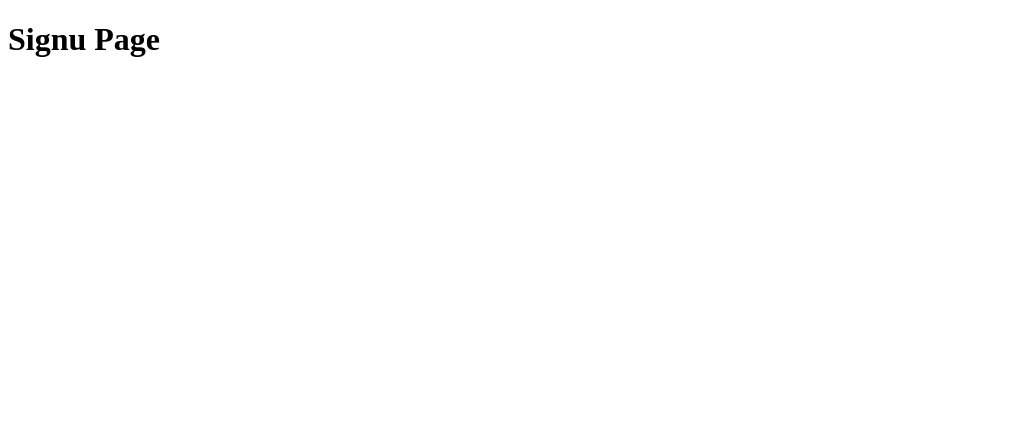
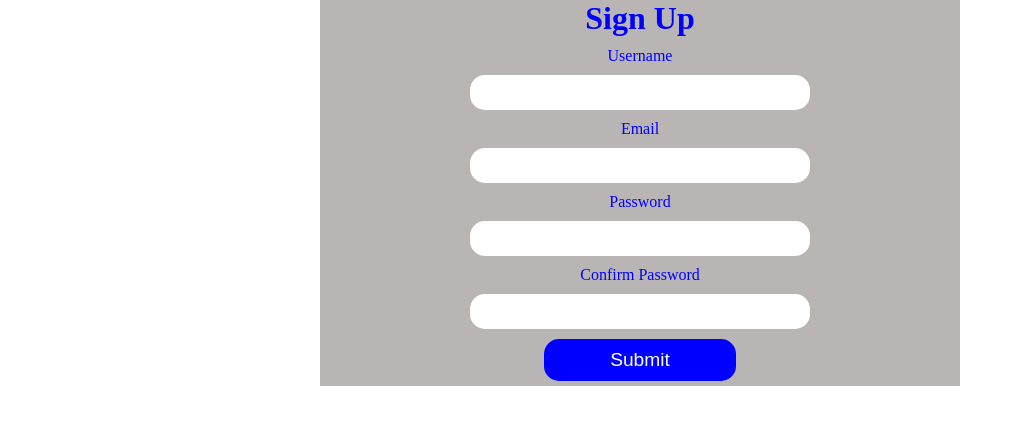
Before and after one commit to munga12/Kizito-school, a Django app: page /signup/ in a window 1280 px wide. Before the commit the part shown is almost empty. Shown: the top 425 px of the page, without its empty margins (0-1014 px from the left). Run offline with Django 4.2, Linux system fonts and the light colour scheme.

Commit message:
chore:c complete the signup page

```diff
--- a/kizitoStudents/templates/auth/signup.html
+++ b/kizitoStudents/templates/auth/signup.html
@@ -5,8 +5,66 @@
     <meta http-equiv="X-UA-Compatible" content="IE=edge">
     <meta name="viewport" content="width=device-width, initial-scale=1.0">
     <title>Sign up</title>
+    <style>
+        *{
+            margin: 0;
+            padding: 0;
+        }
+        .signup{
+            width: 50%;
+            margin: 0 auto;
+            display: flex;
+            flex-direction: column;
+            align-items: center;
+            justify-content: center;
+            background-color: rgb(185, 181, 181);
+        }
+        #form-control{
+            width: 50%;
+            display: flex;
+            flex-direction: column;
+            align-items: center;
+            row-gap: 10px;
+            padding: 10px;
+            /* background-color: rgb(185, 181, 181); */
+        }
+        .input{
+            width: 100%;
+            padding: 10px;
+            border: none;
+            outline: none;
+            border-radius:15px ;
+        }
+        .signup > h1, label{
+            color: blue;
+        }
+        .btn{
+            width: 30%;
+            background-color: blue;
+            text-align: center;
+            padding: 10px;
+            border-radius: 15px;
+            border: none;
+            font-size: larger;
+            margin-bottom: 5px;
+            color: white;
+        }
+    </style>
 </head>
 <body>
-    <h1>Signu Page</h1>
+    <div class="signup">
+        <h1>Sign Up</h1>
+        <form id="form-control">
+            <label for="username">Username</label>
+            <input type="text" class="input" name="username" />
+            <label for="email">Email</label>
+            <input type="email" class="input" name="email" />
+            <label for="password">Password</label>
+            <input type="password" class="input" name="password" />
+            <label for="confirmPassword">Confirm Password</label>
+            <input type="password" class="input" name="password" />
+        </form>
+        <button class="btn">Submit</button>
+    </div>
 </body>
 </html>
```
